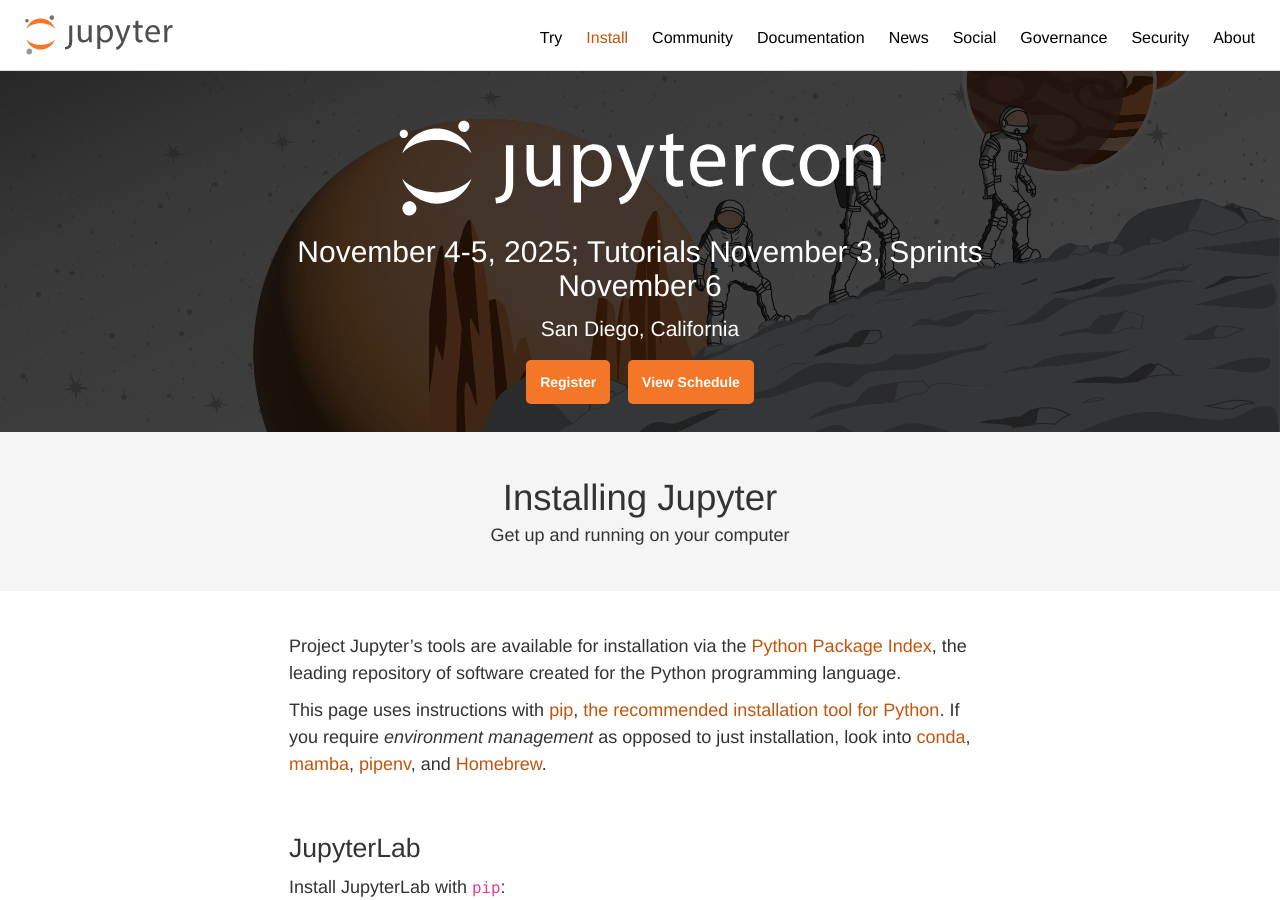
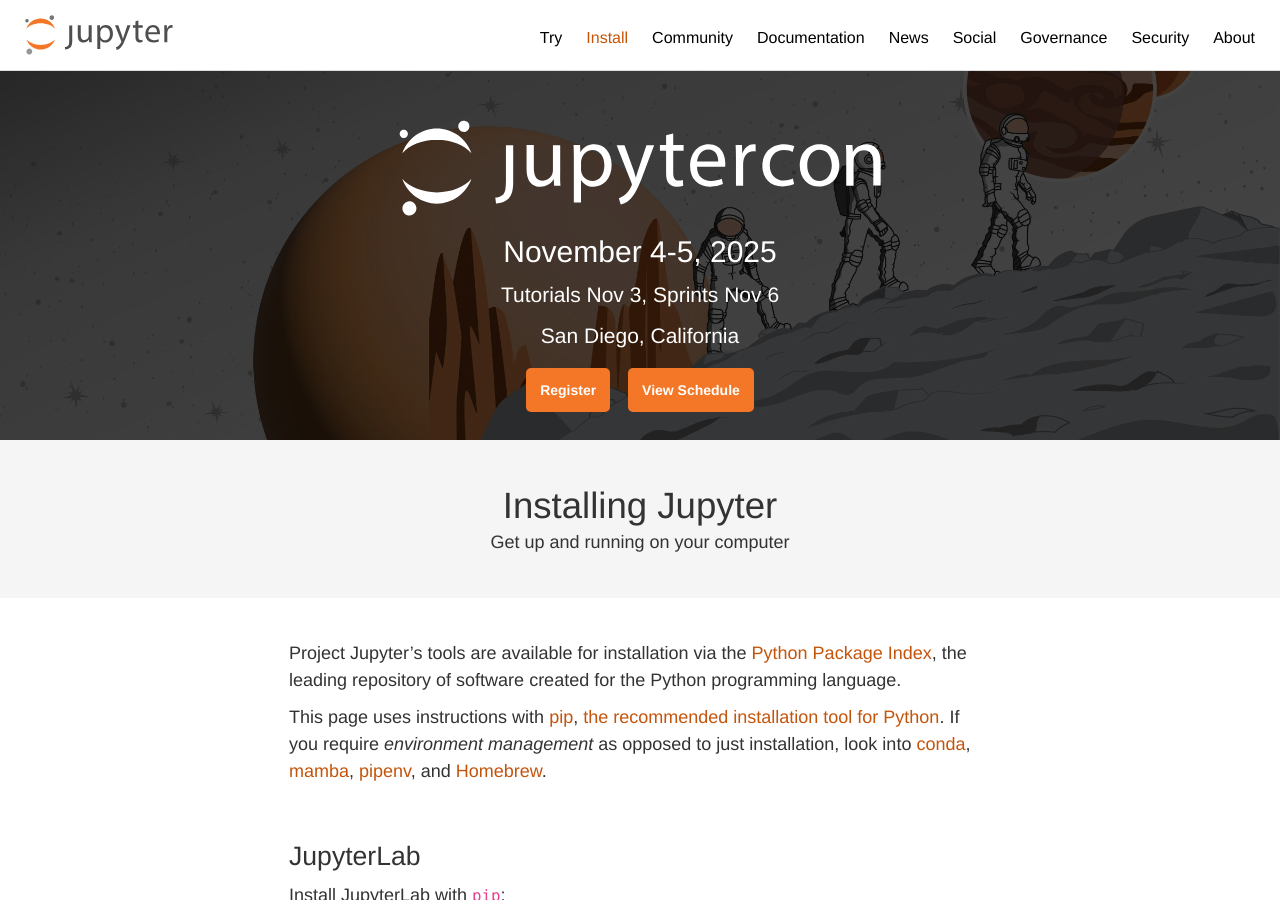
Before and after one commit to jupyter/jupyter.github.io, a Jekyll site: the page built from install.md, in a window 1280 px wide and 900 px high. Built offline with Jekyll 4.4.1, drawn with Linux system fonts in a browser that asks for light colours; comment, search, counter and statistics services are not loaded.

Commit message:
Put tutorials/sprint days on separate line

```diff
--- a/_layouts/default.html
+++ b/_layouts/default.html
@@ -122,7 +122,10 @@
                 <div class="con-container img-responsive">
                     <div class="col-lg-8 con-content md-offset-2">
                         <a href="https://events.linuxfoundation.org/jupytercon/"><img class="con-title img-responsive" src="assets/JupyterCon-Logo-white.svg" alt="The JupyterCon Logo" /></a>
-                        <div class="con-date">November 4-5, 2025; Tutorials November 3, Sprints November 6</div>
+                        <div class="con-date">November 4-5, 2025</div>
+                        <div class="con-program">
+                            <p>Tutorials Nov 3, Sprints Nov 6</p>
+                        </div>
                         <div class="con-program">
                             <p>San Diego, California</p>
                         </div>
```
